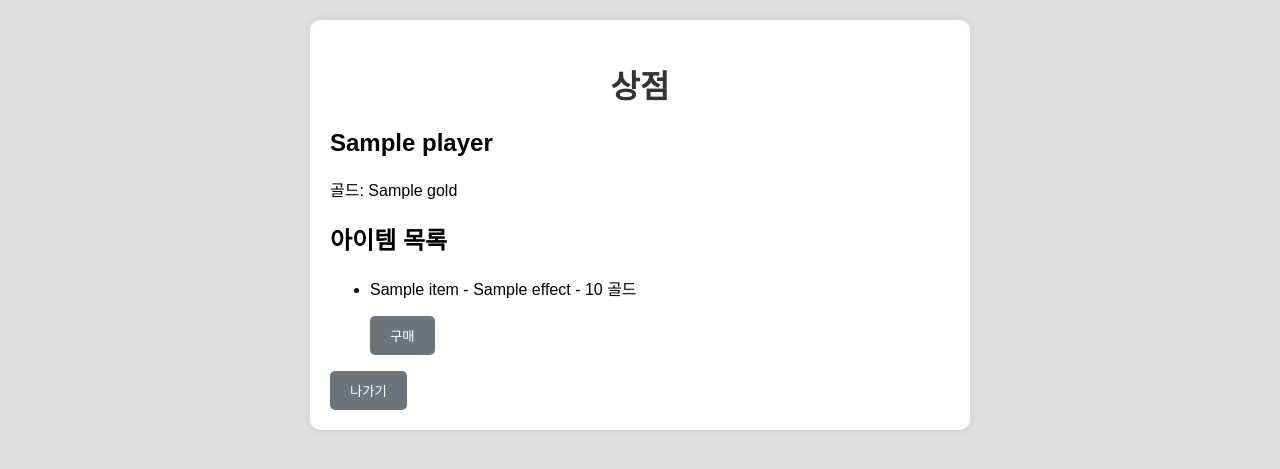
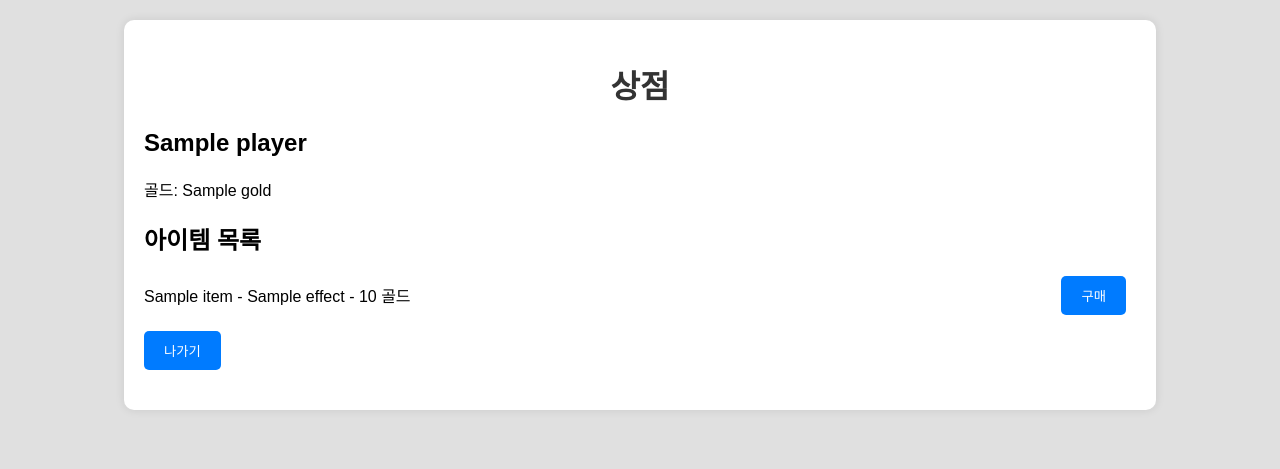
Before and after one commit to sonenhur/My-Coding-Lab, a Flask app: template templates/shop.html in a window 1280 px wide. Shown: the top 469 px of the page. Run offline with Flask 3, Linux system fonts and the light colour scheme; the template is opened without the code that fills it: most values are stand-ins (such as "Sample title", 1, 10 or a date in 2020).

Commit message:
프론트엔드 코드 정리

```diff
--- a/static/styles.css
+++ b/static/styles.css
@@ -7,12 +7,13 @@ body {
 }
 
 .container {
-  width: 50%; /* Ensure consistent width */
+  width: 80%; /* Ensure consistent width */
   margin: 0 auto; /* Center align the container */
   background: white;
   padding: 20px;
   border-radius: 10px;
   box-shadow: 0 0 10px rgba(0, 0, 0, 0.1);
+  font-family: Arial, sans-serif;
 }
 
 h1 {
@@ -22,7 +23,8 @@ h1 {
 
 .stats,
 .actions,
-.battle-info {
+.battle-info,
+.item-list {
   margin-bottom: 20px;
 }
 
@@ -41,6 +43,30 @@ h1 {
 .character-stats {
   border-bottom: 2px solid #ddd; /* 연한 회색 테두리 */
   padding-bottom: 10px;
+}
+
+.item-list ul {
+  list-style-type: none; /* Remove default list styling */
+  padding: 0; /* Remove default padding */
+}
+
+.item-list li {
+  margin-bottom: 10px; /* Add space between items */
+}
+
+.item-form {
+  display: flex;
+  justify-content: space-between; /* Align items horizontally */
+  align-items: center;
+}
+
+.item-form p {
+  margin: 0; /* Remove default margins */
+}
+
+.message {
+  margin-top: 10px;
+  color: #d9534f; /* Red color for messages */
 }
 
 button,
@@ -74,3 +100,11 @@ input[type="text"] {
 label {
   margin-left: 10px;
 }
+
+.action-btn {
+  background-color: #007bff; /* 파란색 버튼 배경 */
+}
+
+.action-btn:hover {
+  background-color: #0056b3; /* 더 어두운 파란색 버튼 배경 */
+}
--- a/templates/battle.html
+++ b/templates/battle.html
@@ -1,4 +1,3 @@
-<!-- templates/battle.html -->
 <!DOCTYPE html>
 <html lang="ko">
   <head>
--- a/templates/shop.html
+++ b/templates/shop.html
@@ -1,4 +1,3 @@
-<!-- templates/shop.html -->
 <!DOCTYPE html>
 <html lang="ko">
   <head>
@@ -22,9 +21,14 @@
         <ul>
           {% for item in items %}
           <li>
-            <form action="{{ url_for('buy') }}" method="post">
+            <form action="{{ url_for('buy') }}" method="post" class="item-form">
               <p>{{ item.name }} - {{ item.effect }} - {{ item.price }} 골드</p>
-              <button type="submit" name="item_name" value="{{ item.name }}">
+              <button
+                type="submit"
+                name="item_name"
+                value="{{ item.name }}"
+                class="action-btn"
+              >
                 구매
               </button>
             </form>
@@ -32,10 +36,10 @@
           {% endfor %}
         </ul>
         {% if message %}
-        <p>{{ message }}</p>
+        <p class="message">{{ message }}</p>
         {% endif %}
         <form action="{{ url_for('index') }}" method="get">
-          <button type="submit">나가기</button>
+          <button type="submit" class="action-btn">나가기</button>
         </form>
       </div>
     </div>
```
Also changed, not shown: templates/character_selection.html (+11 -3 lines), templates/index.html (+13 -12 lines), templates/result.html (+6 -2 lines).
